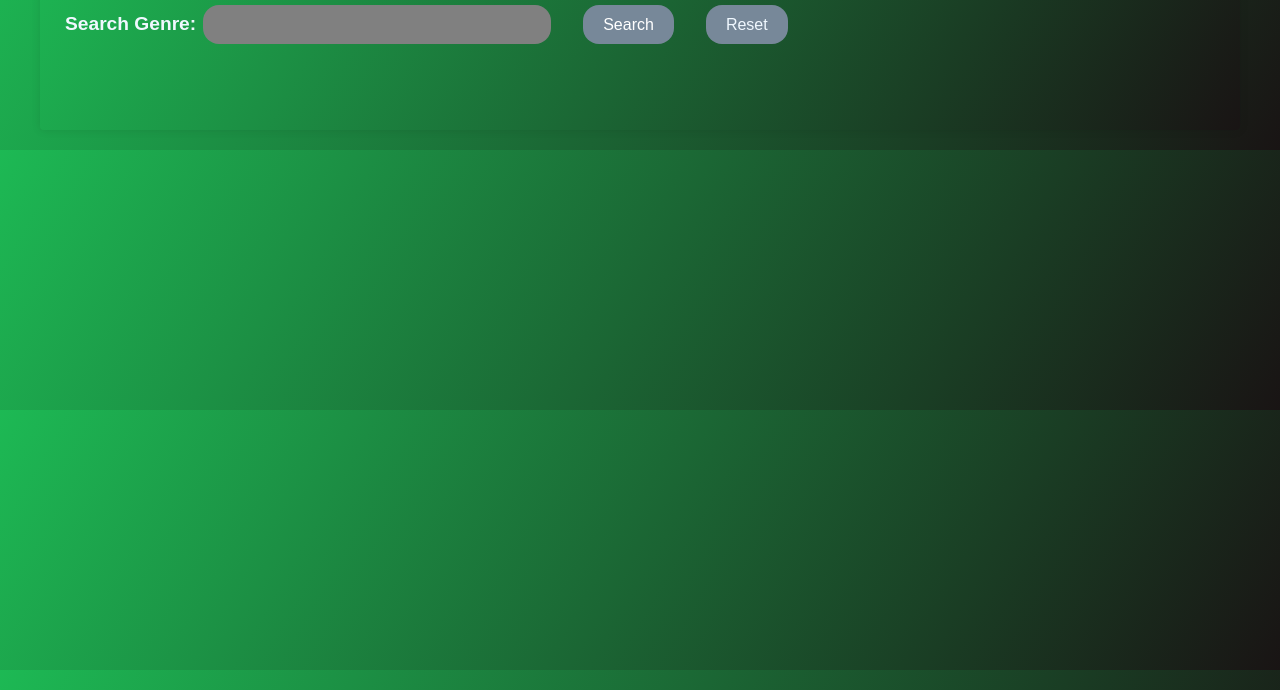
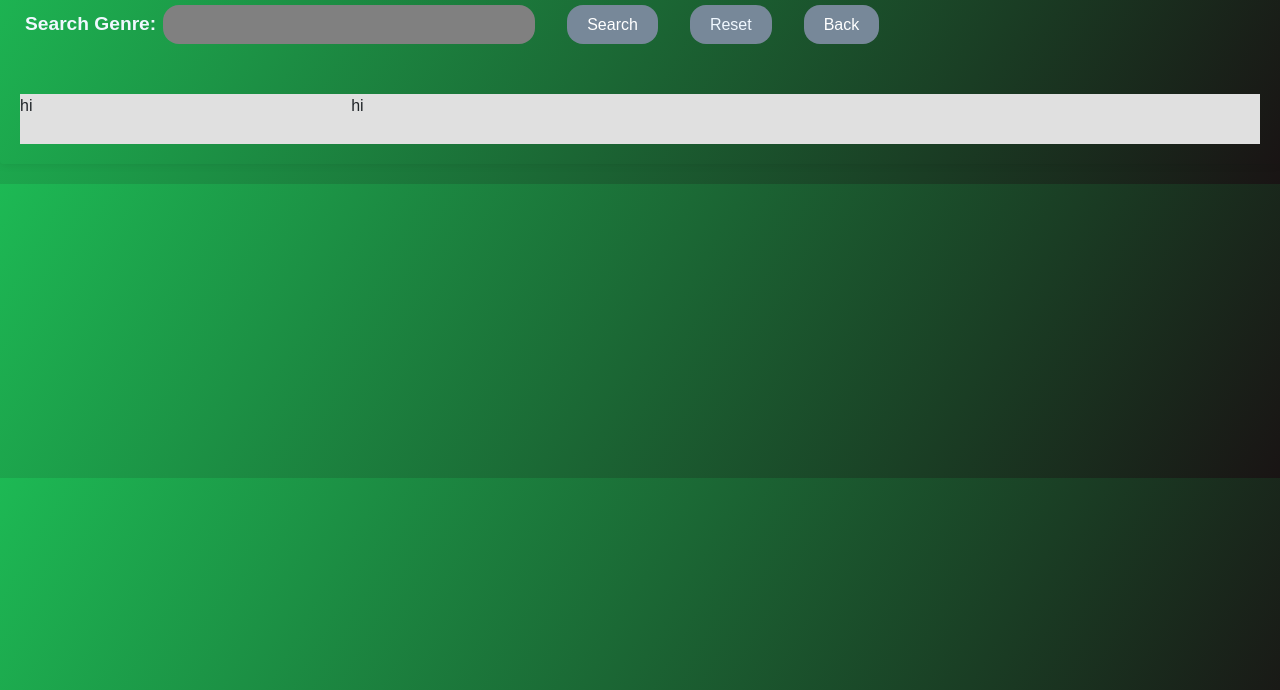
Before and after one commit to kryptt0n/spotify-project, a plain HTML site: page index.html in a window 1280 px wide. Shown: the part 110-800 px from the top of the page. Drawn offline with nearby package versions, Linux system fonts and the light colour scheme; no server answers.

Commit message:
Update Container

```diff
--- a/index.html
+++ b/index.html
@@ -12,14 +12,30 @@
     <main class="container rounded">
         <h1 class="display-4 font-weight-bold text-white">Spotify Genres</h1>
         <div class="search-row">
-        <label for="search-bar" class="search-txt" id="search-genre">Search Genre: </label>
-        <input type="text" name="search-bar" id="search-bar" class="search search-txt">
-        <button type="button" id="search-btn" name="search-btn" class="font-weight-bold text-white search search-txt search-button">Search</button>
-        <button type="button" id="reset-btn" class="search search-txt search-button">Reset</button>
+            <label for="search-bar" class="search-txt" id="search-genre">Search Genre: </label>
+            <input type="text" name="search-bar" id="search-bar" class="search search-txt">
+            <button type="button" id="search-btn" name="search-btn" class="font-weight-bold text-white search search-txt search-button">Search</button>
+            <button type="button" id="reset-btn" class="search search-txt search-button">Reset</button>
+            <button type="button" id="back-btn" name="back-btn" class="font-weight-bold text-white search search-txt search-button">Back</button>
         </div>
-        <ul id="genres-list"></ul>
+        <div id="genresContainer" class="">
+            <ul id="genres-list">
+            </ul>
+        </div>
+        <div id="playlistContainer" class="">
+            <div id="playlistArea" class="">
+                <ul id="playlist" class="">
+                    <li>hi</li>
+                </ul>
+            </div>
+            <div id="tracksArea" class="">
+                <ul id="tracks" class="">
+                    <li>hi</li>
+                </ul>
+            </div>
+        </div>
     </main>
     <script src="https://cdn.jsdelivr.net/npm/bootstrap@5.0.2/dist/js/bootstrap.bundle.min.js" integrity="sha384-MrcW6ZMFYlzcLA8Nl+NtUVF0sA7MsXsP1UyJoMp4YLEuNSfAP+JcXn/tWtIaxVXM" crossorigin="anonymous"></script>
+</body>
     <script src="./script.js"></script>
-</body>
 </html>
--- a/style.css
+++ b/style.css
@@ -5,7 +5,7 @@ body {
     background:linear-gradient(120deg, #1db954, #191414);
 }
 .container {
-    max-width: 1200px;
+    max-width: 80rem;
     margin: 20px auto;
     padding: 20px;
     background:linear-gradient(120deg, #1db954, #191414);
@@ -54,6 +54,22 @@ li {
     display: inline-block;
     padding: 3px;
 }
+#genresContainer{
+    display:none;
+}
+#playlistContainer
+{
+    display: grid;
+    grid-template-areas:
+    "playlist tracks tracks tracks";
+    background-color: #e0e0e0;
+}
+#playlistArea{
+    grid-area:playlist;
+}
+#tracksArea{
+    grid-area:tracks;
+}
 
 .right {
 transform: rotate(-45deg);
```
